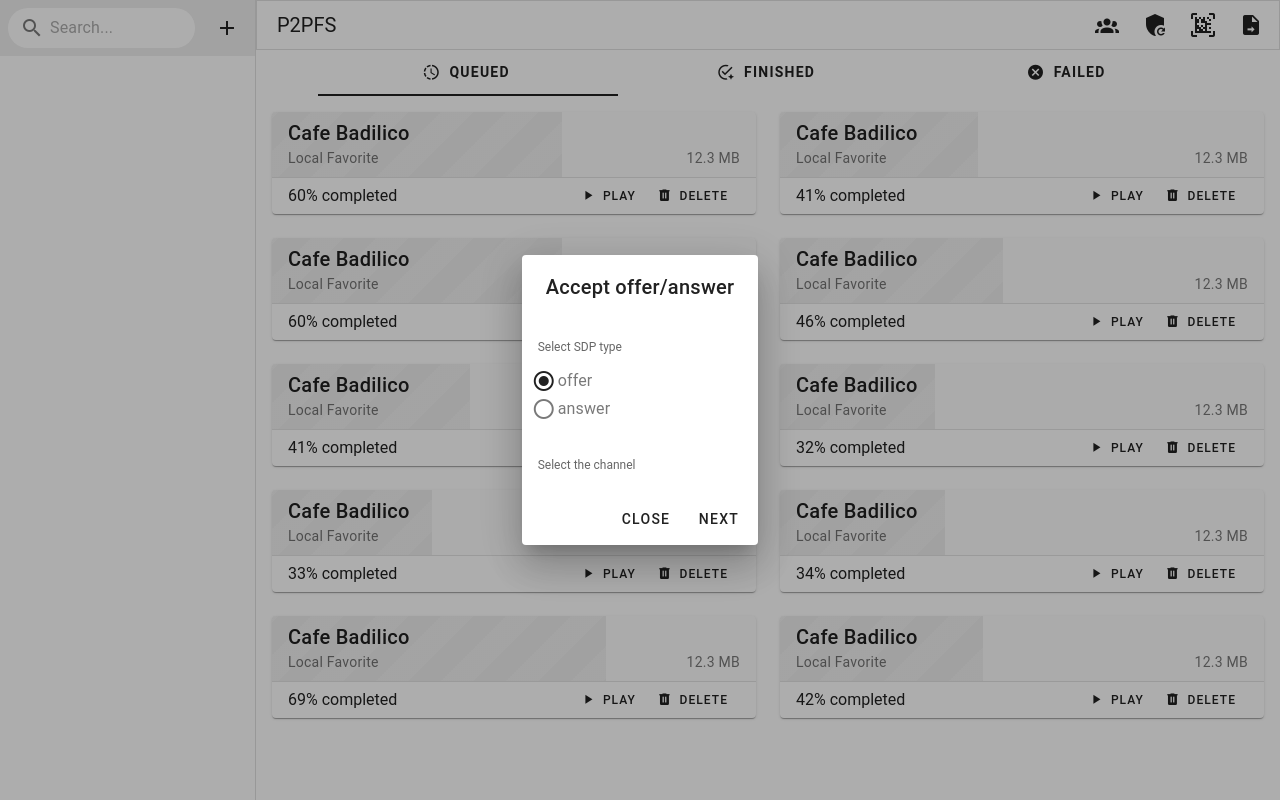
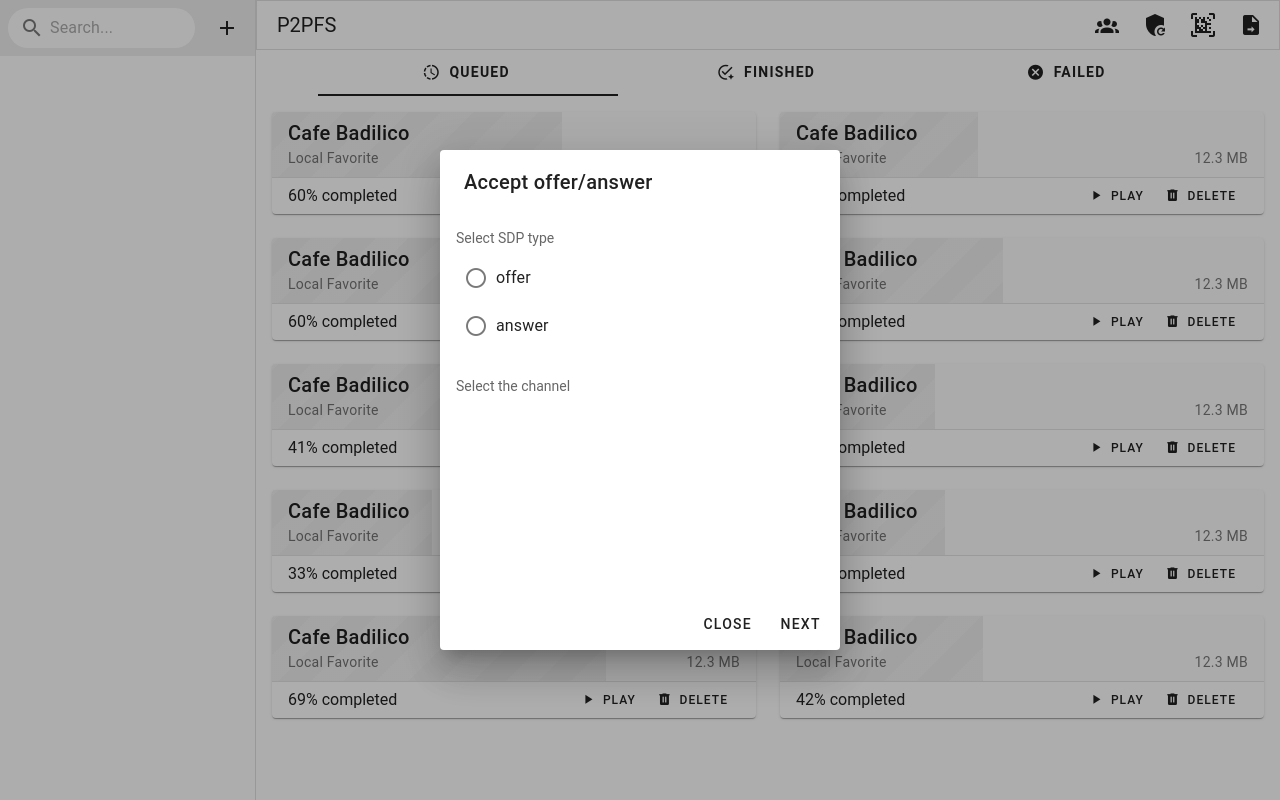
Before and after one commit to sharief007/p2pfs, a Vue app: page / in a window 1280 px wide. Both pictures are taken after a click on the button 1203 px from the left and 25 px from the top of the page. Built offline with nearby package versions, Linux system fonts and the light colour scheme.

Commit message:
SDP Reader

```diff
--- a/src/components/SDPReader.vue
+++ b/src/components/SDPReader.vue
@@ -1,23 +1,29 @@
 <template>
-  <v-dialog v-model="controlsStore.sdpReader" width="auto" :persistent="true">
+  <v-dialog v-model="controlsStore.sdpReader" width="400" height="500" :scrollable="true" :persistent="true">
     <template v-slot:activator>
       <v-btn icon @click="controlsStore.showSDPReader"><v-icon>mdi-data-matrix-scan</v-icon></v-btn>
     </template>
     <v-card title="Accept offer/answer">
-        <v-window v-model:model-value="steps">
-          <v-window-item value="step-1">
+        <v-window v-model:model-value="steps" class="h-100">
+          <v-window-item value="step-1" class="h-100">
+              <v-list v-model:selected="inputType" density="compact" :mandatory="true">
+                <v-list-subheader title="Select SDP type"></v-list-subheader>
+                <v-list-item v-for="(value, index) in ['offer', 'answer']"
+                             density="compact" :key="index" :value="value" :title="value">
+                  <template v-slot:prepend="{ isActive }">
+                    <v-list-item-action>
+                      <v-radio :model-value="isActive"></v-radio>
+                    </v-list-item-action>
+                  </template>
+                </v-list-item>
+              </v-list>
               <v-list v-model:selected="controlsStore.selectedChannel"
-                    :nav="true" :mandatory="true" class="flex-grow-1 overflow-y-auto">
-              <v-list-subheader title="Select SDP type"></v-list-subheader>
-                <v-radio-group density="compact" v-model:model-value="inputType">
-                <v-radio label="offer" value="offer"></v-radio>
-                <v-radio label="answer" value="answer"></v-radio>
-              </v-radio-group>
+                      :mandatory="true" class="h-100">
                 <v-list-subheader title="Select the channel"></v-list-subheader>
-                <v-list-item v-for="(value, key) in webrtcStore.connectionsMetaData"
-                      density="compact" :value="key" :title="key">
+                <v-list-item v-for="(value, key, index) in webrtcStore.connectionsMetaData"
+                             :key="index" :value="key" :title="value.channelName">
                   <template v-slot:prepend="{ isActive }">
-                          <v-list-item-action start>
+                    <v-list-item-action>
                       <v-radio :model-value="isActive"></v-radio>
                     </v-list-item-action>
                   </template>
@@ -48,10 +54,9 @@ const controlsStore = UseControlsStore()
 const webrtcStore = UseWebRTCStore()
 
 const steps = ref('step-1')
-const inputType = ref('offer')
-const channelName = ref(null)
+const inputType = ref()
 
-const placeholder = ref('paste your sdp protocol information here')
+// const placeholder = ref('paste your sdp protocol information here')
 const processSDP = () => {
 
 }
```
Lines whose indentation alone changed are shown as unchanged.
